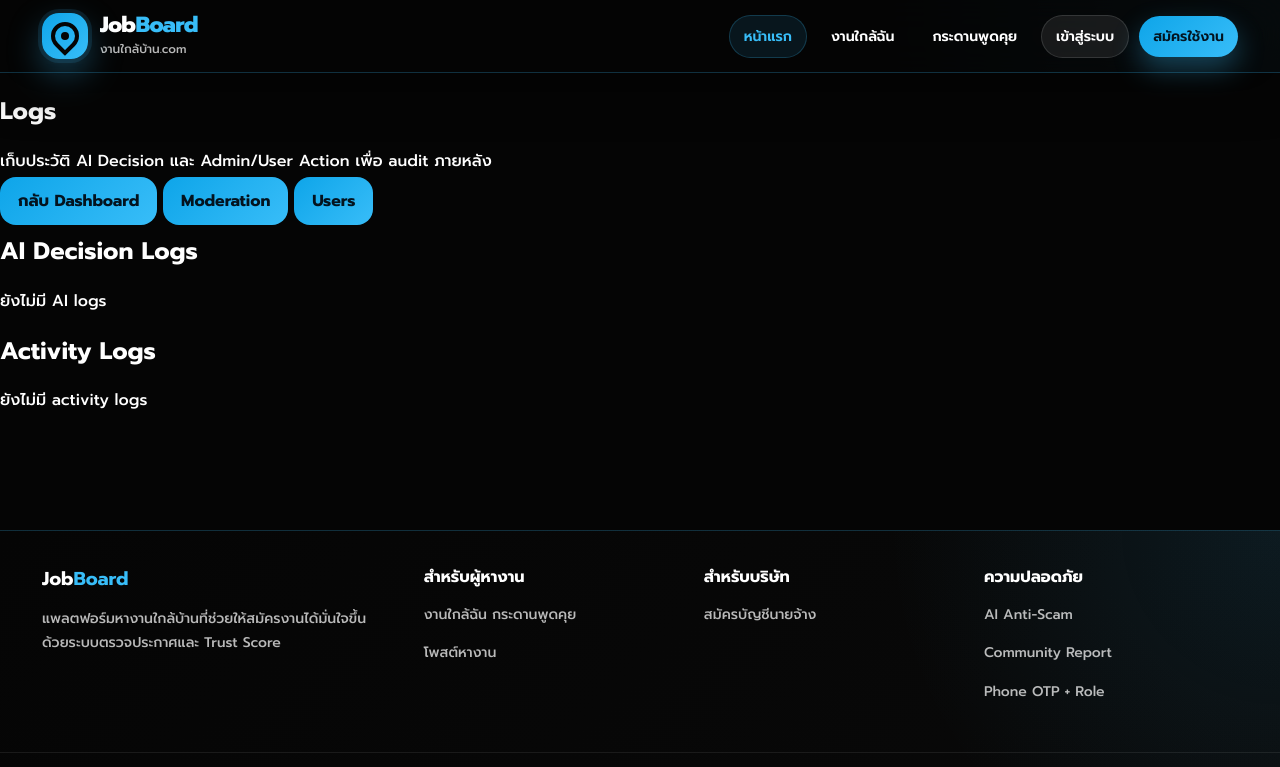
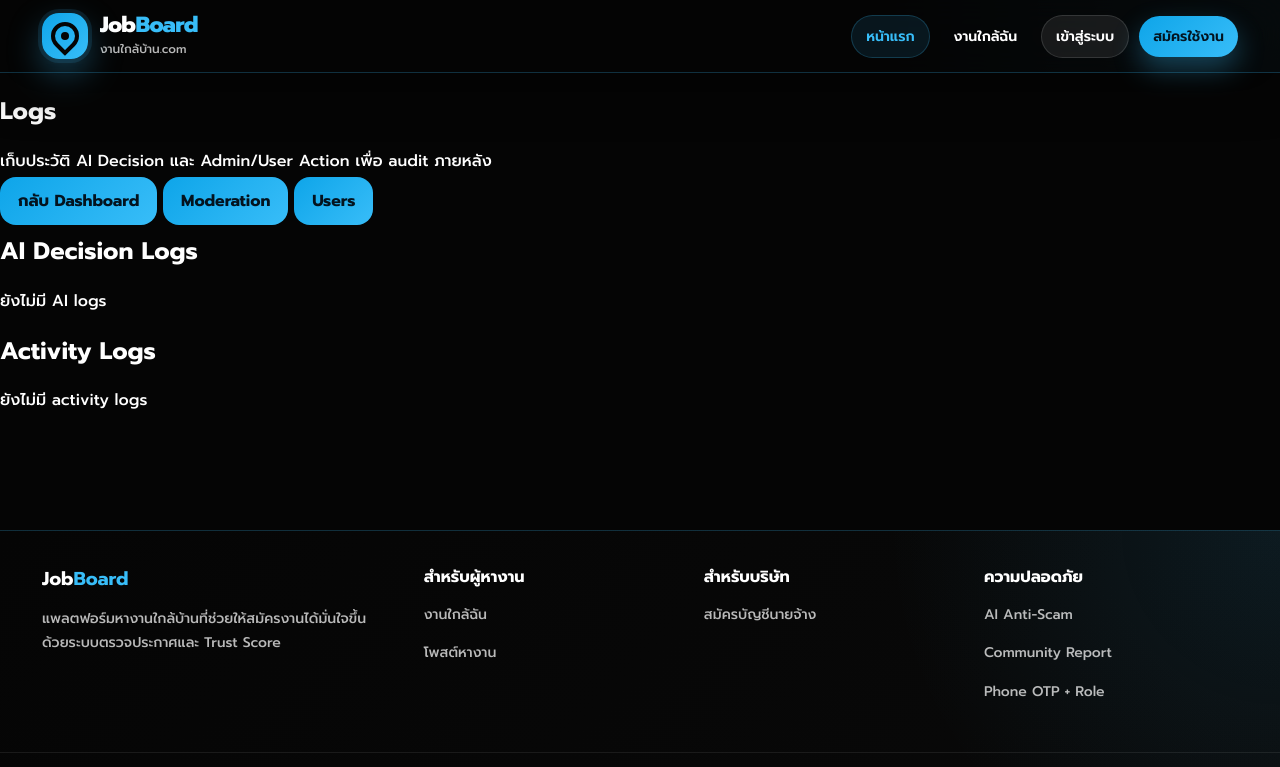
Before and after one commit to anaquee999-prog/jobboard-ai, a Python web app: template templates/admin_logs.html in a window 1280 px wide. Shown: the top 767 px of the page. Run offline with Jinja, Linux system fonts and the light colour scheme; the template is opened without the code that fills it, so the values that code supplies are empty.

Commit message:
Remove community board from navbar

```diff
--- a/templates/base.html
+++ b/templates/base.html
@@ -302,9 +302,7 @@
             <nav class="nav-links">
                 <a class="active-link" href="{{ url_for('home') }}">หน้าแรก</a>
                 <a href="{{ url_for('jobs_public') }}">งานใกล้ฉัน</a>
-                <a href="{{ url_for('community_board') }}">กระดานพูดคุย</a>
-
-                {% if current_user %}
+{% if current_user %}
                     <a class="nav-openchat" href="{{ url_for('openchat') }}">OpenChat</a>
                     <a href="{{ url_for('dashboard') }}">Dashboard</a>
                     <a class="nav-message-link" href="{{ url_for('inbox') }}">
@@ -348,7 +346,7 @@
             <div>
                 <h4>สำหรับผู้หางาน</h4>
                 <p><a href="{{ url_for('jobs_public') }}">งานใกล้ฉัน</a>
-                <a href="{{ url_for('community_board') }}">กระดานพูดคุย</a></p>
+</p>
                 {% if current_user %}
                     <p><a href="{{ url_for('openchat') }}">OpenChat</a></p>
                 {% endif %}
```
